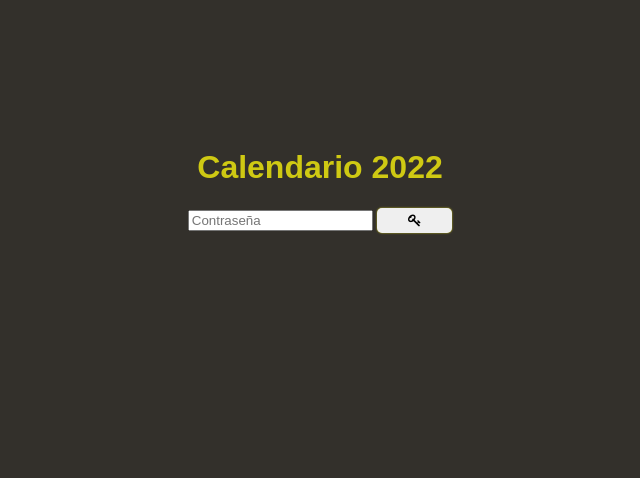
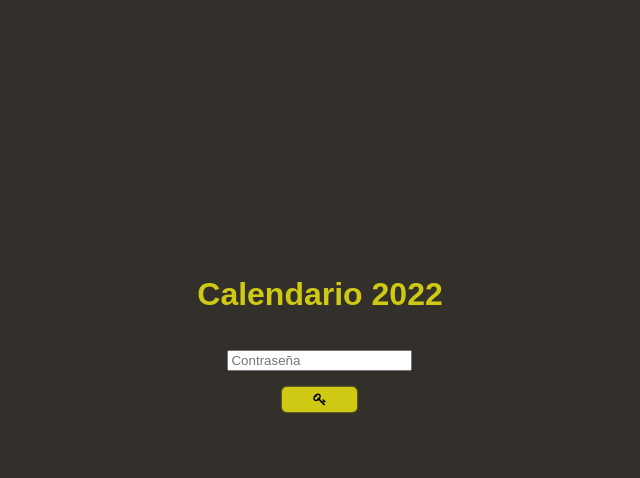
Before and after one commit to javijusto/Calendario2022, a plain HTML site: page index.html in a window 1280 px wide. Shown: the whole page, without its empty margins (320-960 px from the left). Drawn offline with Linux system fonts and the light colour scheme.

Commit message:
Correción de estilos

```diff
--- a/index.html
+++ b/index.html
@@ -12,7 +12,7 @@
   <body>
     <div id="modalPass">
         <h1>Calendario 2022</h1>
-        <input id="passText" placeholder="Contraseña" type="password" />
+        <input id="passText" placeholder="Contraseña" type="password" /><br>
         <button id="passButton"><i class="fa fa-key" aria-hidden="true"></i></button>
     </div>
     <script src="./pass.js"></script>
--- a/style.css
+++ b/style.css
@@ -135,4 +135,14 @@ button {
   text-align: center;
   color:#CFC913;
   justify-content: center;
+  margin: 5%;
+  padding: 5%;
 }
+
+#passButton{
+  background-color: #CFC913;
+}
+
+#passText{
+  margin:1rem;
+}
```
Also changed, not shown: calendario.html (+1 -1 lines).
